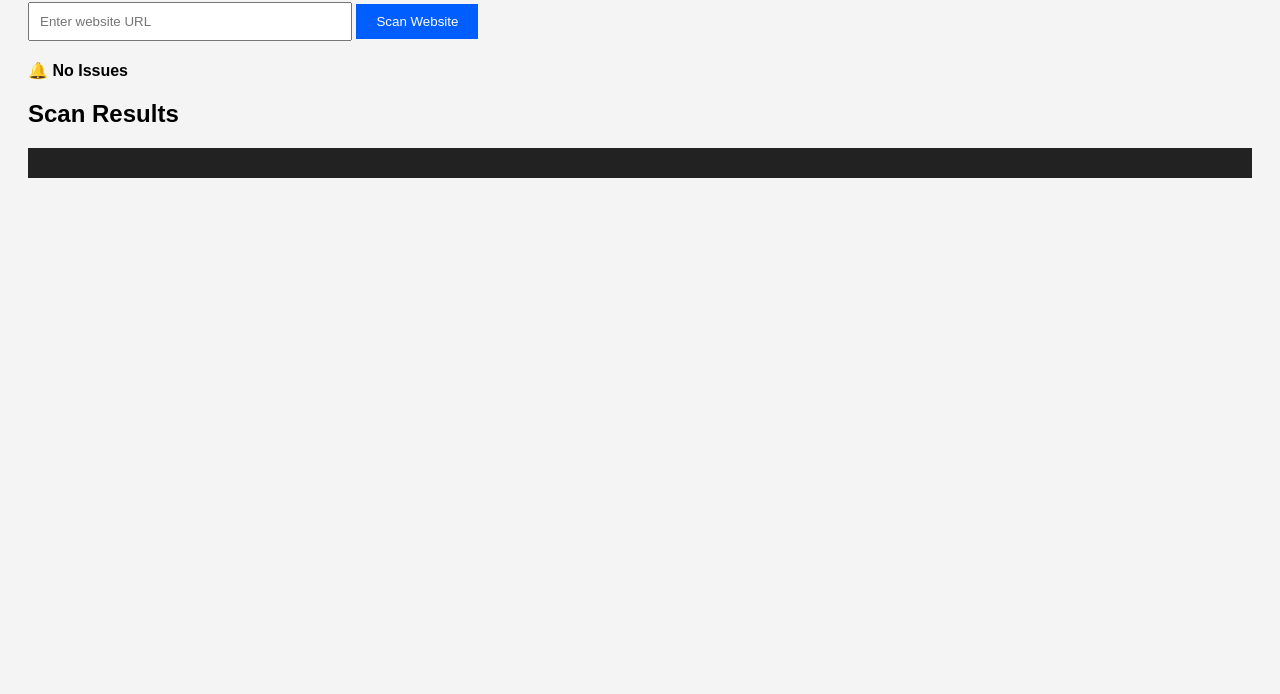
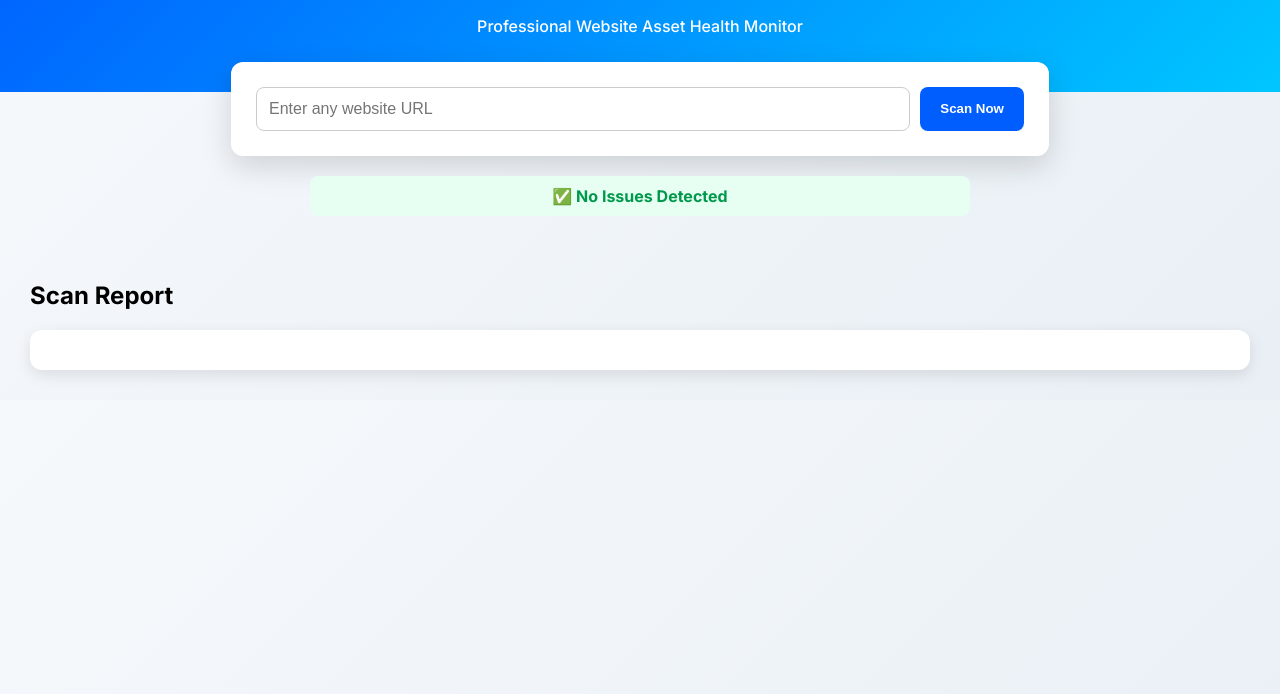
Before and after one commit to Shbzmd/Web_Failure_Scannner, a website: page public/index.html in a window 1280 px wide. Shown: the part 106-800 px from the top of the page. Drawn offline with Linux system fonts and the light colour scheme.

Commit message:
UI redesign

```diff
--- a/public/index.html
+++ b/public/index.html
@@ -1,24 +1,34 @@
 <!DOCTYPE html>
 <html>
 <head>
-<title>Website Failure Scanner</title>
+<title>Web Failure Scanner</title>
 <link rel="stylesheet" href="style.css">
+<link href="https://fonts.googleapis.com/css2?family=Inter:wght@300;500;700&display=swap" rel="stylesheet">
 </head>
 <body>
-<h1>Website Asset Failure Scanner</h1>
 
 
-<div class="scanner-box">
-<input type="text" id="domainInput" placeholder="Enter website URL">
-<button onclick="scanWebsite()">Scan Website</button>
-</div>
+<header class="header">
+<h1>Web Failure Scanner</h1>
+<p>Professional Website Asset Health Monitor</p>
+</header>
 
 
-<div id="notification">🔔 No Issues</div>
+<section class="scanner-card">
+<input type="text" id="domainInput" placeholder="Enter any website URL">
+<button onclick="scanWebsite()">Scan Now</button>
+</section>
 
 
-<h2>Scan Results</h2>
-<pre id="results"></pre>
+<section class="notification" id="notification">
+✅ No Issues Detected
+</section>
+
+
+<section class="results-section">
+<h2>Scan Report</h2>
+<div id="results" class="results-box"></div>
+</section>
 
 
 <script src="script.js"></script>
--- a/public/script.js
+++ b/public/script.js
@@ -5,24 +5,37 @@ const notification = document.getElementById('notification');
 
 
 if (!domain) {
-alert('Please enter a domain');
+alert('Enter a valid website URL');
 return;
 }
 
 
-resultsBox.textContent = 'Scanning...';
+resultsBox.innerHTML = 'Scanning...';
 
 
 const response = await fetch(`/.netlify/functions/scan?url=${domain}`);
 const data = await response.json();
 
 
-resultsBox.textContent = JSON.stringify(data, null, 2);
-
-
 if (data.errors.length > 0) {
-notification.textContent = `🔔 ${data.errors.length} Issues Found`;
+notification.style.background = '#ffe6e6';
+notification.style.color = '#cc0000';
+notification.textContent = `❌ ${data.errors.length} Issues Found`;
 } else {
 notification.textContent = '✅ No Issues Found';
 }
+
+
+let html = '';
+data.errors.forEach(err => {
+html += `
+<div style="border-left:4px solid red;padding:10px;margin-bottom:10px;">
+<strong>Type:</strong> ${err.type}<br>
+<strong>Issue:</strong> ${err.issue}
+</div>
+`;
+});
+
+
+resultsBox.innerHTML = html || '<p>No errors detected ✅</p>';
 }
--- a/public/style.css
+++ b/public/style.css
@@ -1,38 +1,72 @@
 body {
-font-family: Arial;
-background: #f4f4f4;
-padding: 20px;
+margin: 0;
+font-family: 'Inter', sans-serif;
+background: linear-gradient(135deg, #f6f9fc, #e9eff5);
 }
 
 
-.scanner-box {
-margin-bottom: 20px;
+.header {
+text-align: center;
+padding: 40px;
+background: linear-gradient(135deg, #005eff, #00c6ff);
+color: white;
 }
 
 
-input {
-padding: 10px;
-width: 300px;
+.scanner-card {
+background: white;
+margin: -30px auto 20px;
+padding: 25px;
+width: 60%;
+border-radius: 12px;
+box-shadow: 0 10px 30px rgba(0,0,0,0.15);
+display: flex;
+gap: 10px;
 }
 
 
-button {
-padding: 10px 20px;
-background: #005eff;
-color: white;
-border: none;
-cursor: pointer;
+.scanner-card input {
+flex: 1;
+padding: 12px;
+border-radius: 8px;
+border: 1px solid #ccc;
+font-size: 16px;
 }
 
 
-#notification {
-margin-top: 20px;
+.scanner-card button {
+background: #005eff;
+border: none;
+color: white;
+padding: 12px 20px;
+border-radius: 8px;
+cursor: pointer;
 font-weight: bold;
 }
 
 
-pre {
-background: #222;
-color: #0f0;
-padding: 15px;
+.notification {
+text-align: center;
+margin: 15px auto;
+padding: 10px;
+width: 50%;
+border-radius: 8px;
+background: #e6fff2;
+color: #00994c;
+font-weight: bold;
 }
+
+
+.results-section {
+padding: 30px;
+}
+
+
+.results-box {
+background: white;
+border-radius: 12px;
+padding: 20px;
+box-shadow: 0 5px 15px rgba(0,0,0,0.1);
+white-space: pre-wrap;
+font-family: monospace;
+}
```
